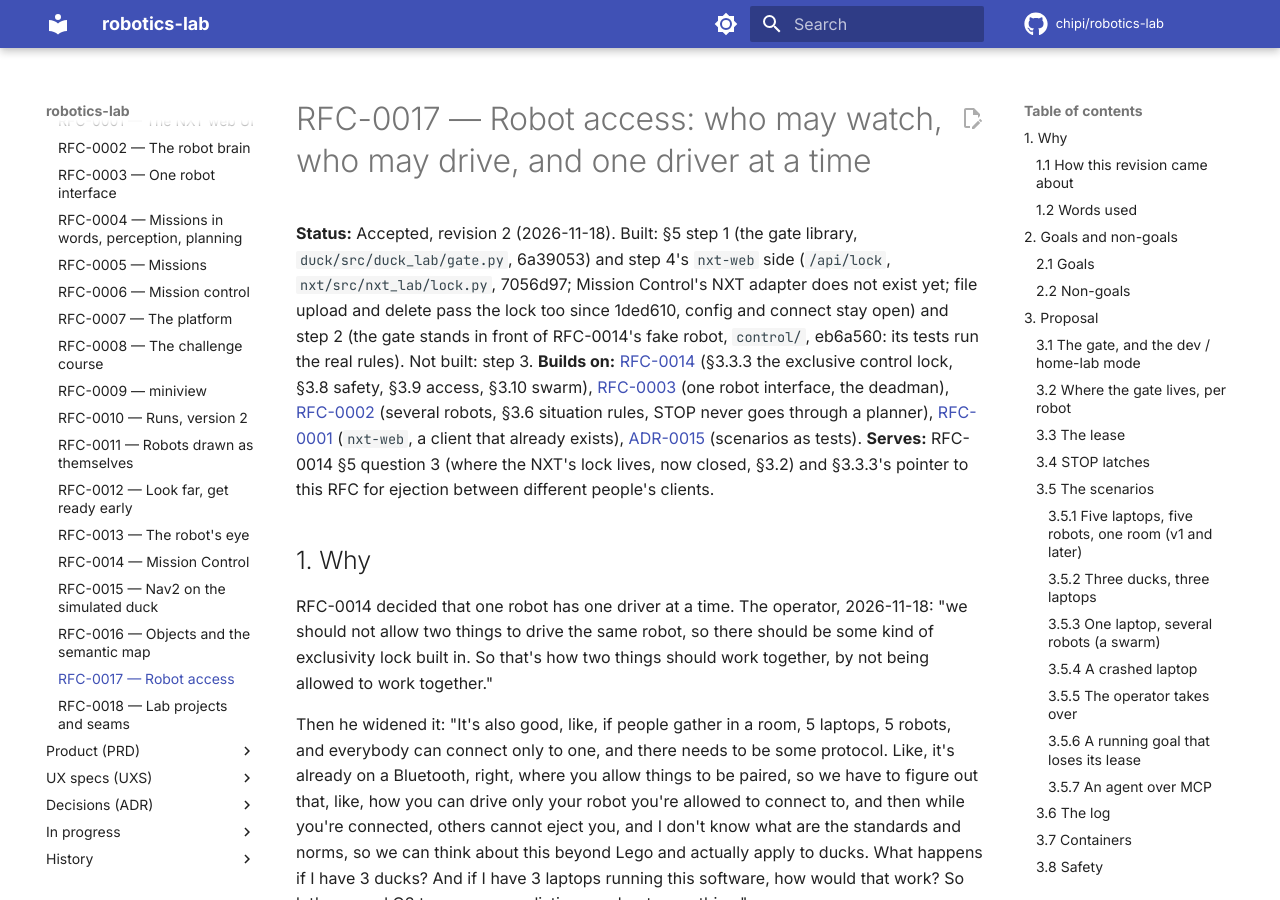
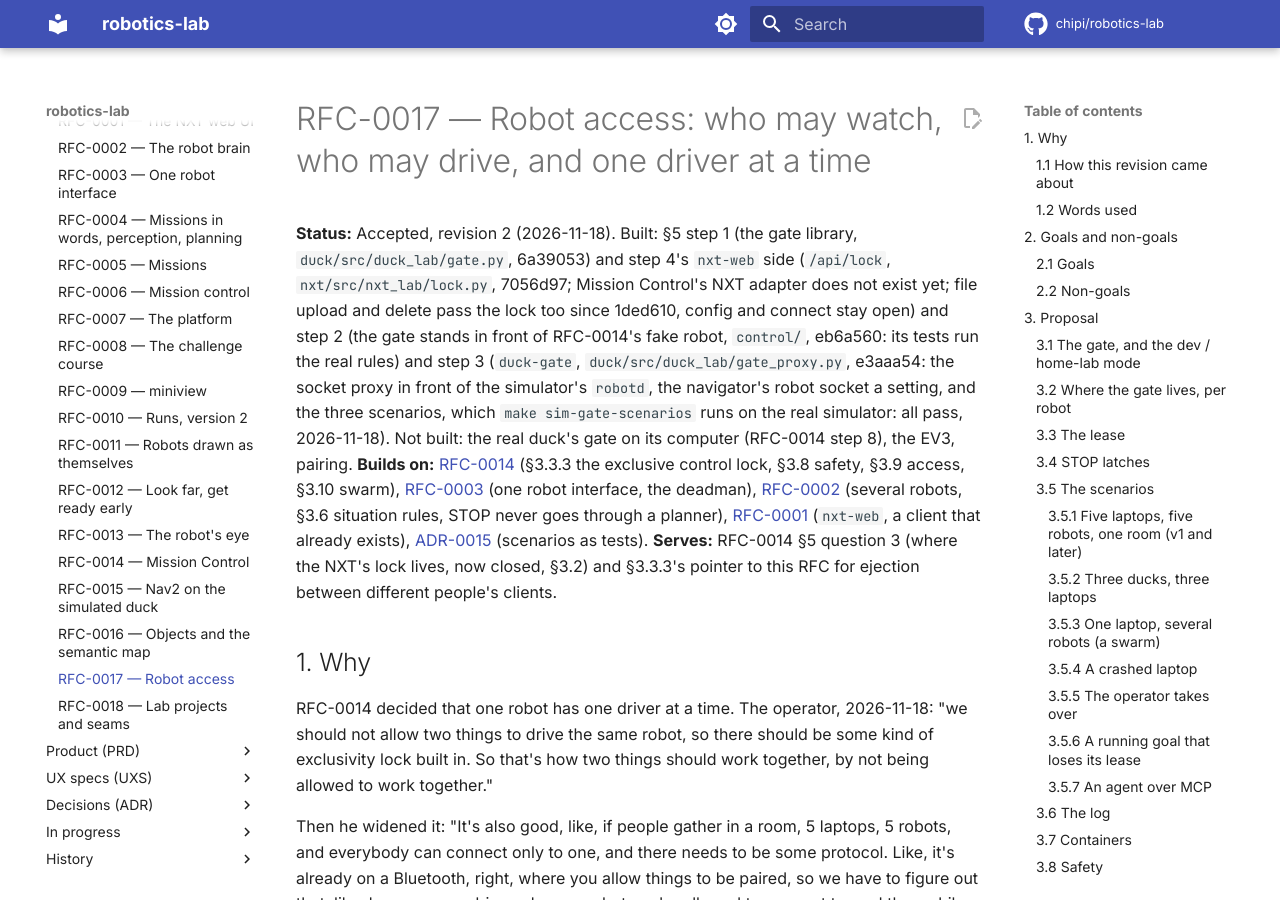
Before and after one commit to chipi/robotics-lab, an MkDocs documentation site: the page built from docs/rfc/RFC-0017-robot-access.md, in a window 1280 px wide and 900 px high. Built offline with MkDocs 1.6.1 and Material for MkDocs 9.7.7, drawn with Linux system fonts in a browser that asks for light colours; comment, search, counter and statistics services are not loaded; some of the changed text lies outside the part shown.

Commit message:
docs: RFC-0017 step 3 built (the sim proxy and its three scenarios), question 3 answered
Co-Authored-By: Claude Opus 5.5 <noreply@anthropic.com>
Claude-Session: https://claude.ai/code/session_014cvkLDtihKBLiV2cbMenbC

```diff
--- a/docs/rfc/RFC-0017-robot-access.md
+++ b/docs/rfc/RFC-0017-robot-access.md
@@ -5,7 +5,10 @@
 `nxt/src/nxt_lab/lock.py`, 7056d97; Mission Control's NXT adapter does not exist yet; file upload
 and delete pass the lock too since 1ded610, config and connect stay open) and step 2
 (the gate stands in front of RFC-0014's fake robot, `control/`, eb6a560: its tests run the real
-rules). Not built: step 3.
+rules) and step 3 (`duck-gate`, `duck/src/duck_lab/gate_proxy.py`, e3aaa54: the socket proxy in
+front of the simulator's `robotd`, the navigator's robot socket a setting, and the three
+scenarios, which `make sim-gate-scenarios` runs on the real simulator: all pass, 2026-11-18).
+Not built: the real duck's gate on its computer (RFC-0014 step 8), the EV3, pairing.
 **Builds on:** [RFC-0014](RFC-0014-mission-control.md) (§3.3.3 the exclusive control lock, §3.8
 safety, §3.9 access, §3.10 swarm),
 [RFC-0003](RFC-0003-robot-interface.md) (one robot interface, the deadman),
@@ -459,6 +462,7 @@ All twelve of revision 1 are answered (§7). Left:
 2. **The hardware test for the NXT** (visibility off after pairing, the on-brick confirmation, a
    second host refused) and the check of robotd-lite's deadman on the real brick. Needs the
    operator at the brick. Recommend: before step 4 is called done.
-3. **Whether `mapd` reads `robotd`'s socket in a way a proxy would change.** The gate proxies the
-   navigator's robot socket only; `mapd` is untouched. Recommend: confirm in the simulator in
-   step 3.
+3. **Whether `mapd` reads `robotd`'s socket in a way a proxy would change.** Answered in step 3
+   (2026-11-18): `mapd` is not behind the gate; it keeps reading `robotd`'s own socket, and mapped
+   normally in all three scenarios while the navigators drove through the gate. The takeover
+   list is a plain file, one name per line (question 1), as `duck-gate --takeover-names` reads it.
```
